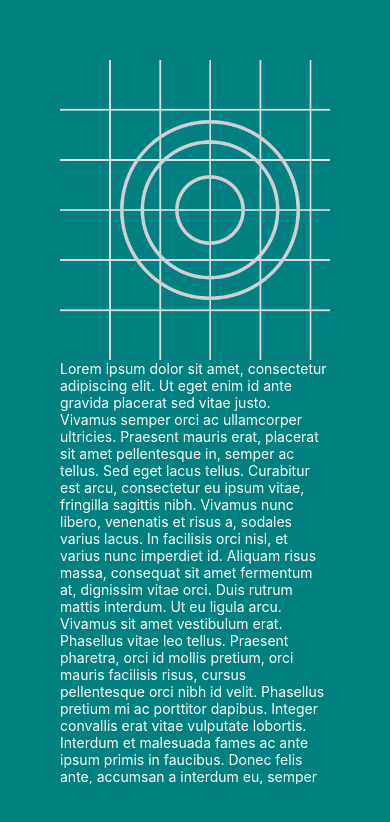
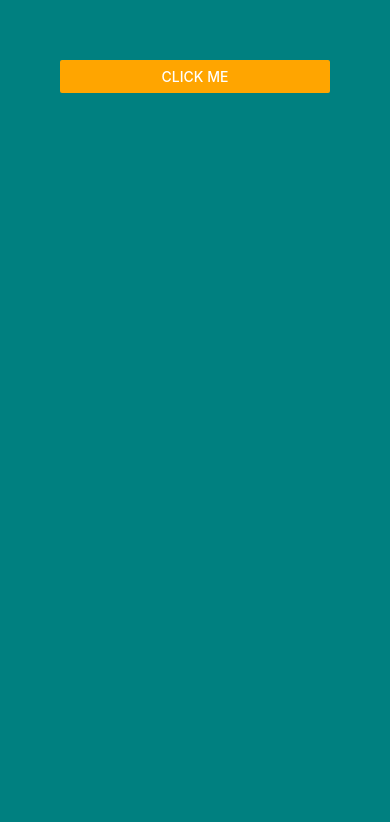
Before and after one commit to zacnation/rn-core-components, a React Native app: screen / in a window 390 px wide. Shown: the top 822 px of the page. Built offline with nearby package versions, Linux system fonts and the light colour scheme.

Commit message:
Add Button

```diff
--- a/App.js
+++ b/App.js
@@ -1,42 +1,14 @@
-import { View, Text, Image, ScrollView } from "react-native";
+import { View, Text, Image, ScrollView, Button } from "react-native";
 const logoImg = require("./assets/adaptive-icon.png");
 
 export default function App() {
   return (
     <View style={{ flex: 1, backgroundColor: "teal", padding: 60 }}>
-      <ScrollView>
-        <Image source={logoImg} style={{ width: 300, height: 300 }} />
-        <Text style={{ color: "white" }}>
-          Lorem ipsum dolor sit amet, consectetur adipiscing elit. Ut eget enim
-          id ante gravida placerat sed vitae justo. Vivamus semper orci ac
-          ullamcorper ultricies. Praesent mauris erat, placerat sit amet
-          pellentesque in, semper ac tellus. Sed eget lacus tellus. Curabitur
-          est arcu, consectetur eu ipsum vitae, fringilla sagittis nibh. Vivamus
-          nunc libero, venenatis et risus a, sodales varius lacus. In facilisis
-          orci nisl, et varius nunc imperdiet id. Aliquam risus massa, consequat
-          sit amet fermentum at, dignissim vitae orci. Duis rutrum mattis
-          interdum. Ut eu ligula arcu. Vivamus sit amet vestibulum erat.
-          Phasellus vitae leo tellus. Praesent pharetra, orci id mollis pretium,
-          orci mauris facilisis risus, cursus pellentesque orci nibh id velit.
-          Phasellus pretium mi ac porttitor dapibus. Integer convallis erat
-          vitae vulputate lobortis. Interdum et malesuada fames ac ante ipsum
-          primis in faucibus. Donec felis ante, accumsan a interdum eu, semper
-          ut nisl. Phasellus imperdiet massa nec neque porttitor viverra. Donec
-          ac sem laoreet, pharetra tortor suscipit, molestie diam. Nunc nec
-          dapibus nisi, eget dignissim tortor. Aenean semper metus et risus
-          condimentum pellentesque. Maecenas sem erat, faucibus ac auctor
-          molestie, fermentum vel turpis. Fusce leo justo, dignissim eu
-          ullamcorper fermentum, egestas nec turpis. Fusce malesuada, massa eget
-          pharetra iaculis, nisl eros commodo augue, sit amet mollis justo orci
-          at nibh. Nulla congue metus quis egestas tincidunt. Nulla molestie nec
-          ante ut condimentum. Nulla facilisis, dui at rutrum lacinia, justo
-          odio pharetra ligula, sed sagittis tellus tellus at ligula.
-          Suspendisse nec rhoncus orci, eget rutrum massa. Suspendisse eu
-          porttitor risus. Praesent finibus leo mollis tortor hendrerit
-          pulvinar. Ut nisi quam, rhoncus eget ipsum a, mollis egestas diam.
-        </Text>
-        <Image source={logoImg} style={{ width: 300, height: 300 }} />
-      </ScrollView>
+      <Button
+        title="Click me"
+        onPress={() => alert("Hello World")}
+        color="orange"
+      />
     </View>
   );
 }
```
